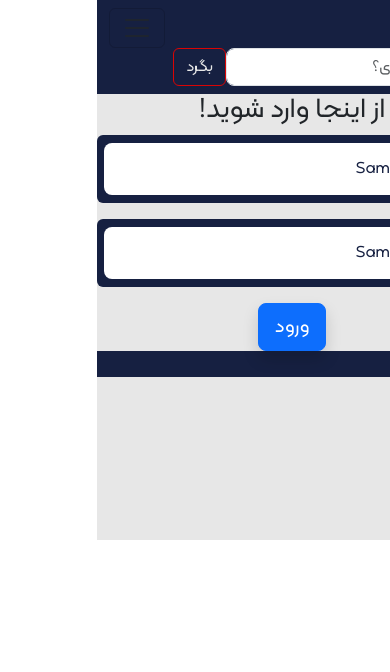
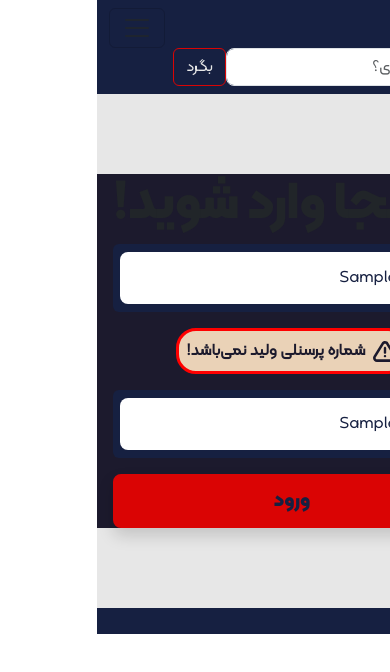
Before and after one commit to aliiimaher/PersonnelSystem-React, a React (Vite) app: page /login in a window 390 px wide. Both pictures are taken after typing "Sample", "Sample" into the empty fields and a click on the button "ورود". Shown: the top 672 px of the page. Built offline with nearby package versions, Linux system fonts and the light colour scheme; no server answers.

Commit message:
login changed

```diff
--- a/src/components/Button.tsx
+++ b/src/components/Button.tsx
@@ -1,6 +1,6 @@
 import { useEffect, useState } from "react";
 
-// import "../styles/components/Button.scss";
+import "../styles/components/Button.scss";
 
 interface Props {
   text: string;
--- a/src/main.tsx
+++ b/src/main.tsx
@@ -6,7 +6,7 @@ import "bootstrap/dist/js/bootstrap.js";
 import axios from "axios";
 import "./App.css";
 
-// axios.defaults.baseURL = "http://localhost:8000";
+axios.defaults.baseURL = "http://localhost:8000";
 
 ReactDOM.createRoot(document.getElementById("root")!).render(
   <React.StrictMode>
--- a/src/pages/Login.tsx
+++ b/src/pages/Login.tsx
@@ -1,3 +1,5 @@
+import "../styles/pages/Login.scss";
+
 import { useForm } from "react-hook-form";
 import axios from "axios";
 
@@ -6,6 +8,7 @@ import Button from "../components/Button";
 
 import passwordSvg from "../assets/pic/passwordSvg.svg";
 import personSvg from "../assets/pic/person.svg";
+import dangerSvg from "../assets/pic/DangerSvg.svg";
 
 function Login() {
   const {
@@ -16,11 +19,10 @@ function Login() {
 
   const submitForm = (data: any) => {
     axios
-      .post("http://localhost:8000/user/login/", data)
+      .post("user/login/", data)
       .then((response) => {
         localStorage.setItem("token", response.data.token);
         window.location.href = "/t";
-        console.log(response.data.token);
       })
       .catch((error: any) => {
         console.log("error:", error);
@@ -38,18 +40,18 @@ function Login() {
                 placeHolder="شماره پرسنلی"
                 icon={personSvg}
                 reactHookFrom={register("username", {
-                  // required: "وارد کردن شماره پرسنلی الزامی است",
-                  // pattern: {
-                    // value: /^[0-9]/i,
-                    // message: "شماره پرسنلی ولید نمی‌باشد!",
-                  // },
+                  required: "وارد کردن شماره پرسنلی الزامی است",
+                  pattern: {
+                    value: /[0-9]/,
+                    message: "شماره پرسنلی ولید نمی‌باشد!",
+                  },
                 })}
               />
-              {errors.email && (
+              {errors.username && (
                 <div className="register-wrong-input-alarm-container">
-                  {/* <img src={dangerSvg} /> */}
+                  <img src={dangerSvg} />
                   <p className="formError">
-                    {errors.email.message?.toString()}
+                    {errors.username.message?.toString()}
                   </p>
                 </div>
               )}
@@ -57,19 +59,18 @@ function Login() {
                 placeHolder="رمز"
                 icon={passwordSvg}
                 reactHookFrom={register("password", {
-                  // required: "وارد کردن نام کاربری الزامی است",
-                  // pattern: {
-                  //   value: /^[a-zA-Z0-9_]{3,20}$/,
-                  //   message:
-                  //     "نام کاربری باید از حروف کوچک، حروف بزرگ، اعداد و آندرلاین تشکیل شده باشد و بین ۳ تا ۲۰ کاراکتر باشد",
-                  // },
+                  required: "وارد کردن رمز الزامی است!",
+                  pattern: {
+                    value: /[a-zA-Z0-9_]/,
+                    message: "رمز وارد شده صحیح نیست!",
+                  },
                 })}
               />
-              {errors.username && (
+              {errors.password && (
                 <div className="register-wrong-input-alarm-container">
-                  {/* <img src={dangerSvg} /> */}
+                  <img src={dangerSvg} />
                   <p className="formError">
-                    {errors.username.message?.toString()}
+                    {errors.password.message?.toString()}
                   </p>
                 </div>
               )}
--- /dev/null
+++ b/src/styles/components/Button.scss
@@ -0,0 +1,26 @@
+.my-btn {
+  border: 4px !important;
+  border-style: solid !important;
+  border-color: #da0404 !important;
+  font-family: "KalamehExtraBold" !important;
+  font-size: 20px !important;
+  font-weight: 700 !important;
+}
+
+.background-yes {
+  background-color: #da0404 !important;
+  color: #162041 !important;
+}
+
+.background-no {
+  background-color: #162041 !important;
+  color: #da0404 !important;
+}
+
+.btn-yes-100-width {
+  width: 100%;
+}
+
+.btn-icon-true {
+  margin-left: 20px;
+}
--- /dev/null
+++ b/src/styles/pages/Login.scss
@@ -0,0 +1,120 @@
+.login-container {
+  display: flex;
+  align-items: center;
+  justify-content: center;
+  margin-top: 80px;
+  margin-bottom: 80px;
+}
+
+.register-wrong-input-alarm-container {
+  background-color: #ead2b7;
+  border-radius: 20px;
+  border: red solid;
+  padding: 8px;
+  margin-bottom: 16px;
+  display: flex;
+  align-items: center;
+
+  img {
+    margin-left: 8px;
+    max-width: 24px;
+  }
+
+  p {
+    margin-bottom: 0;
+    color: #1c1a2d;
+    font-weight: 700 !important;
+  }
+}
+
+.login-right-side {
+  padding-left: 120px;
+  color: #ead2b7;
+
+  a {
+    cursor: pointer;
+  }
+}
+
+.login-right-side-up {
+  display: flex;
+  flex-direction: column;
+  justify-content: center;
+  align-items: center;
+}
+
+.login-btn {
+  display: flex;
+  justify-content: center;
+  margin-top: 16px;
+  margin-bottom: 16px;
+}
+
+.login-left-side {
+  display: flex;
+  flex-direction: column;
+  justify-content: center;
+  align-items: center;
+  padding-right: 120px;
+  padding-top: 88px;
+  padding-bottom: 88px;
+  color: #ead2b7;
+}
+
+.login-under-input-box {
+  display: flex !important;
+  justify-content: space-between;
+}
+
+h1 {
+  font-family: KalamehExtraBold;
+  font-weight: 700;
+  font-size: 52px !important;
+}
+
+h3 {
+  font-size: 24px !important;
+}
+
+h6 {
+  font-family: KalamehThin;
+  font-size: 16px !important;
+}
+
+@media screen and (min-width: 768px) and (max-width: 1199px) {
+  .login-container {
+    display: flex;
+    flex-direction: column-reverse;
+    justify-content: center;
+    align-items: center;
+    background-color: #1c1a2d;
+    background-image: none;
+  }
+
+  .login-left-side {
+    display: none;
+  }
+
+  .login-right-side {
+    padding: 20px;
+  }
+}
+
+@media screen and (max-width: 767px) {
+  .login-container {
+    display: flex;
+    flex-direction: column-reverse;
+    justify-content: center;
+    align-items: center;
+    background-color: #1c1a2d;
+    background-image: none;
+  }
+
+  .login-left-side {
+    display: none;
+  }
+
+  .login-right-side {
+    padding: 20px;
+  }
+}
```
Also changed, not shown: src/assets/pic/DangerSvg.svg (added).
